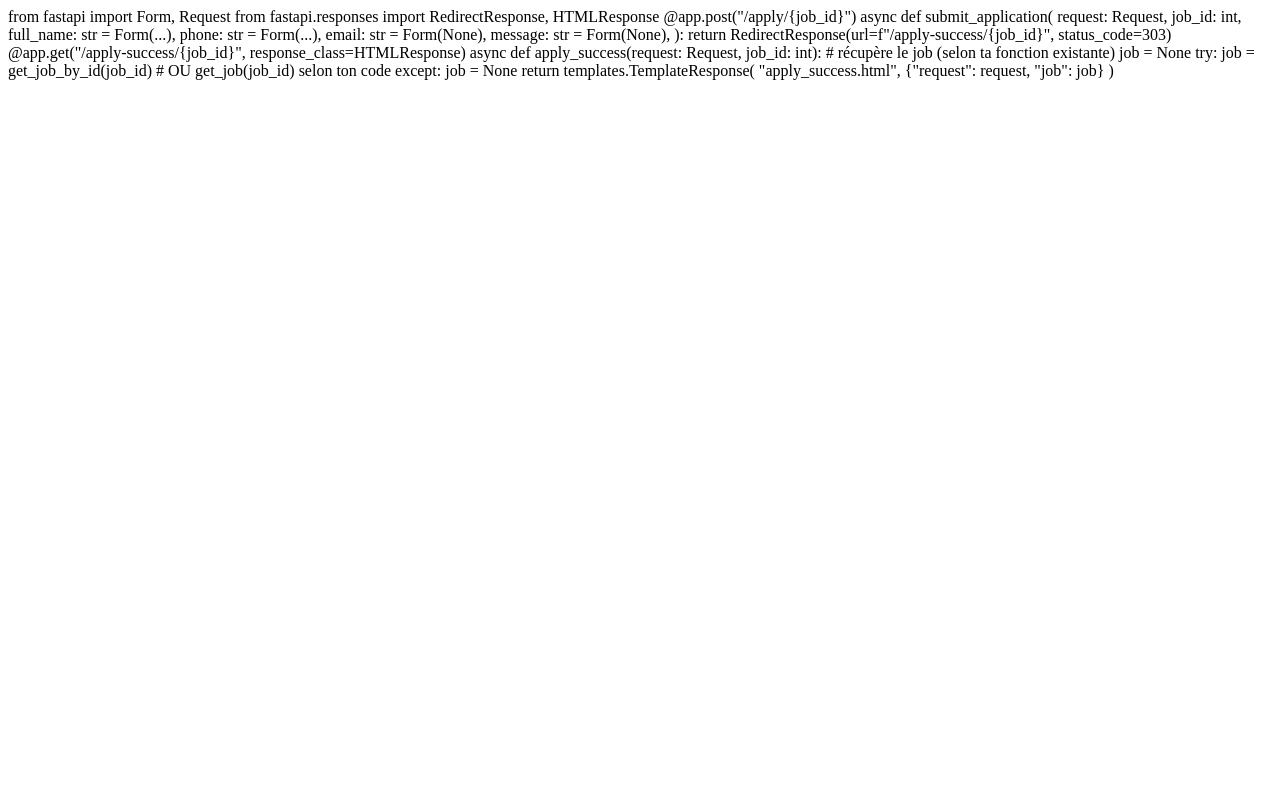
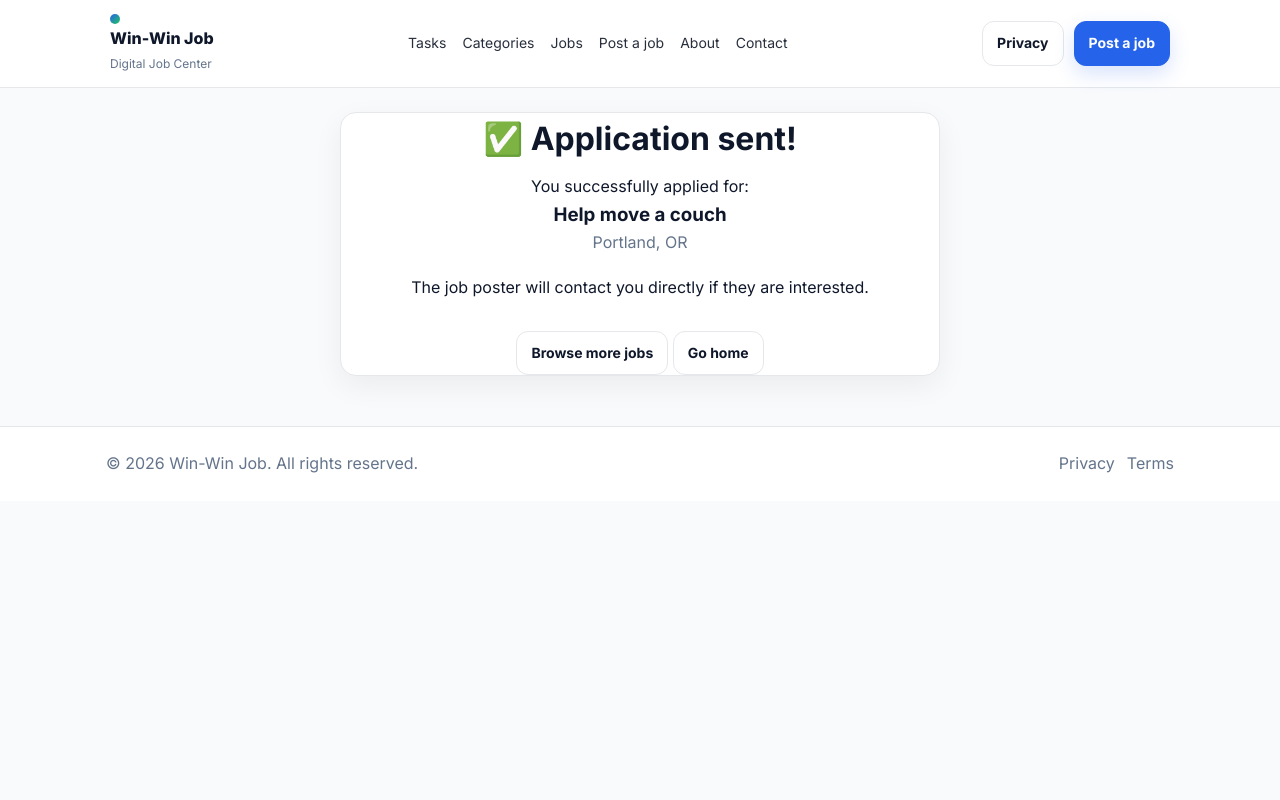
Before and after one commit to channo2025/Fastwork, a FastAPI app: page /apply-success/1 in a window 1280 px wide. Run offline with FastAPI, Linux system fonts and the light colour scheme.

Commit message:
Fix apply_success template (remove python code)

```diff
--- a/templates/apply_success.html
+++ b/templates/apply_success.html
@@ -1,28 +1,32 @@
-from fastapi import Form, Request
-from fastapi.responses import RedirectResponse, HTMLResponse
+{% extends "base.html" %}
 
-@app.post("/apply/{job_id}")
-async def submit_application(
-    request: Request,
-    job_id: int,
-    full_name: str = Form(...),
-    phone: str = Form(...),
-    email: str = Form(None),
-    message: str = Form(None),
-):
-    return RedirectResponse(url=f"/apply-success/{job_id}", status_code=303)
+{% block title %}Application sent – Win-Win Job{% endblock %}
 
+{% block body %}
+<div class="content">
+  <div class="container">
+    <div class="card card-pad" style="max-width:600px;margin:auto;text-align:center">
 
-@app.get("/apply-success/{job_id}", response_class=HTMLResponse)
-async def apply_success(request: Request, job_id: int):
-    # récupère le job (selon ta fonction existante)
-    job = None
-    try:
-        job = get_job_by_id(job_id)   # OU get_job(job_id) selon ton code
-    except:
-        job = None
+      <h1>✅ Application sent!</h1>
 
-    return templates.TemplateResponse(
-        "apply_success.html",
-        {"request": request, "job": job}
-    )
+      {% if job %}
+        <p style="margin-top:10px">
+          You successfully applied for:
+        </p>
+        <h3>{{ job["title"] }}</h3>
+        <p class="muted">{{ job["city"] }}</p>
+      {% endif %}
+
+      <p style="margin-top:20px">
+        The job poster will contact you directly if they are interested.
+      </p>
+
+      <div style="margin-top:30px">
+        <a href="/jobs" class="btn btn-primary">Browse more jobs</a>
+        <a href="/" class="btn">Go home</a>
+      </div>
+
+    </div>
+  </div>
+</div>
+{% endblock %}
```
